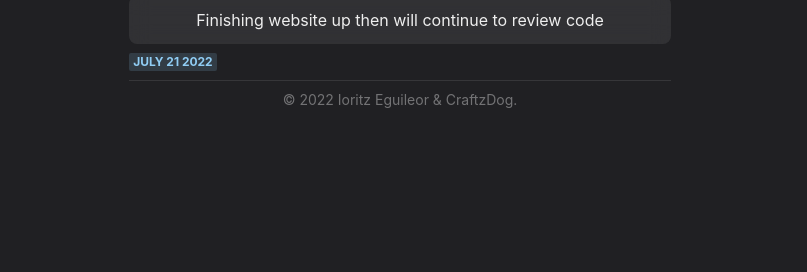
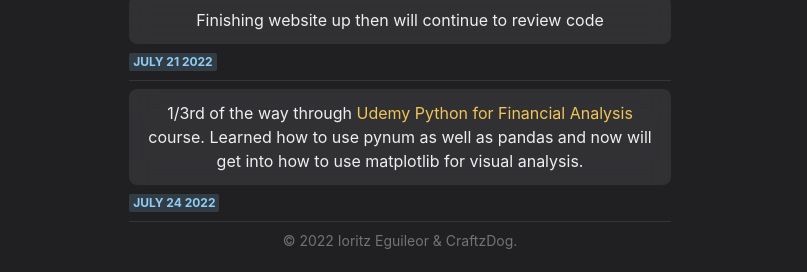
Before and after one commit to ioritzeguileor/ioritzeguileorcv, a Next.js app: page /updates in a window 1280 px wide. Shown: the part 602-874 px from the top of the page, without its empty margins (240-1047 px from the left). Before the commit the page ends 800 px from the top, so only its background shows below. Built offline with nearby package versions, Linux system fonts and the light colour scheme.

Commit message:
new updates entry

```diff
--- a/pages/updates.js
+++ b/pages/updates.js
@@ -1,4 +1,4 @@
-import { Container, Heading } from '@chakra-ui/react'
+import { Container, Heading,Link } from '@chakra-ui/react'
 import Layout from '../components/layouts/article'
 import Entry from '../components/journalentry'
 
@@ -11,6 +11,9 @@ const Posts = () => (
       <Entry date="June 30 2022">First portfolio website, started and completed :)</Entry>
       <Entry date="July 15 2022">Began working on React Dashboard Project</Entry>
       <Entry date="July 21 2022">Finishing website up then will continue to review code</Entry>
+      <Entry date="July 24 2022">1/3rd of the way through <Link href="https://www.udemy.com/course/python-for-finance-and-trading-algorithms/">Udemy Python for Financial Analysis </Link>course.
+      Learned how to use pynum as well as pandas and now will get into how to use matplotlib for visual analysis.
+      </Entry>
     </Container>
   </Layout>
 )
```
